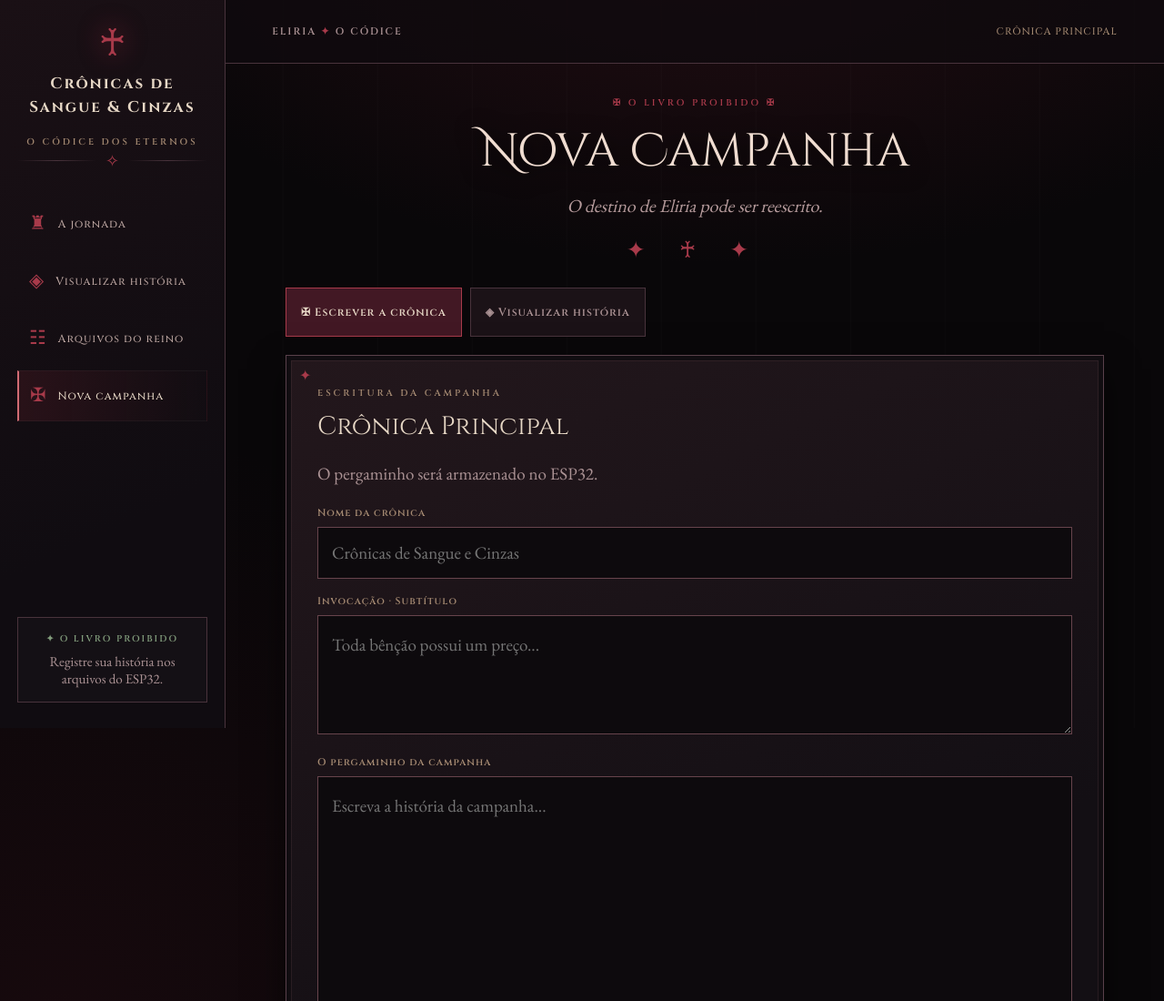
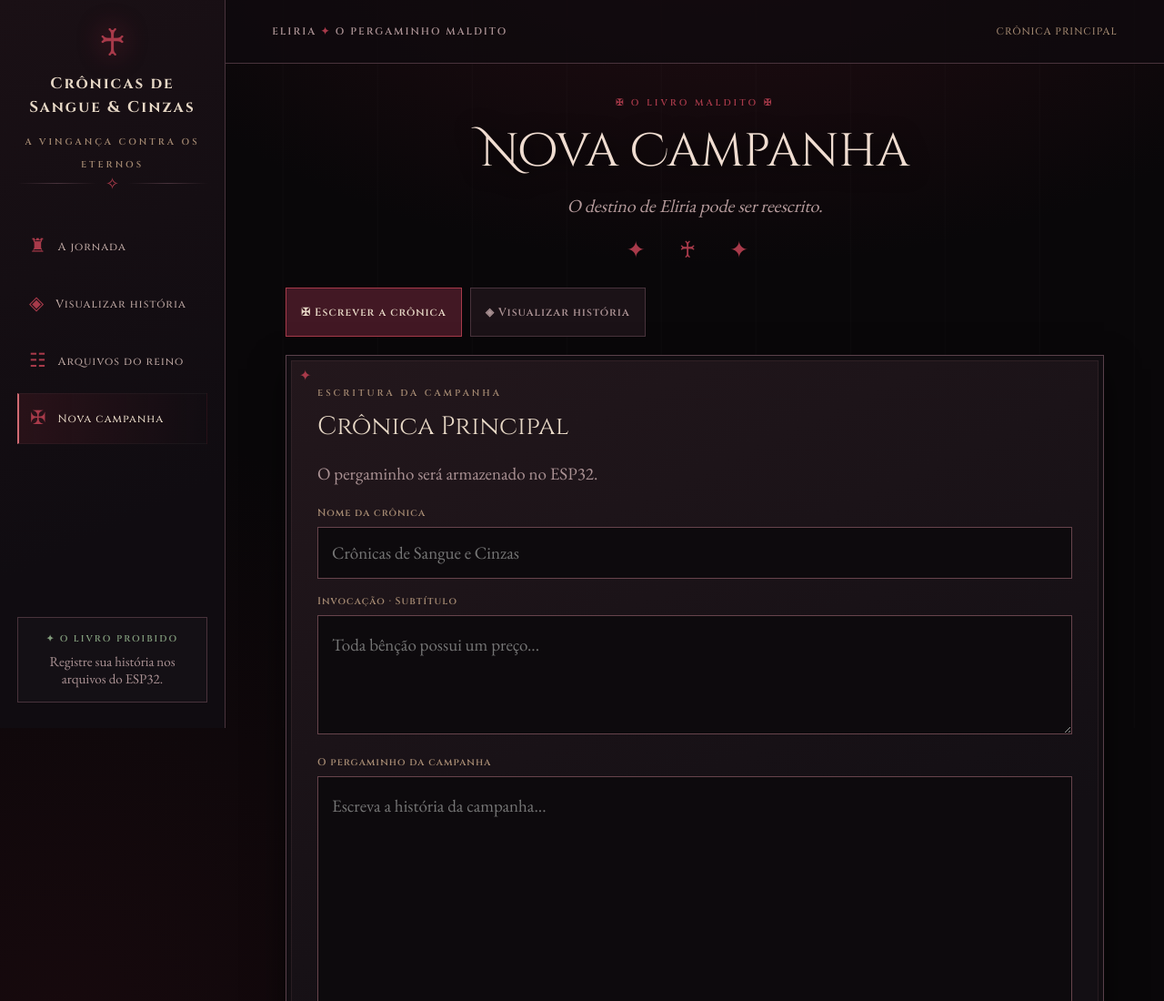
Before and after one commit to engs-alexsandrosouza-dev/Trabalho-Hardlab-RPG-com-RFID-, a plain HTML site: page data/campanha.html in a window 1280 px wide. Shown: the top 1100 px of the page at 91% size. Drawn offline with nearby package versions, Linux system fonts and the light colour scheme; no server answers.

Commit message:
alterações

```diff
--- a/data/campanha.html
+++ b/data/campanha.html
@@ -46,7 +46,7 @@
                 Sangue &amp; Cinzas
             </h1>
 
-            <small>O códice dos eternos</small>
+            <small>A vingança contra os Eternos</small>
 
             <div class="divider-orn">✧</div>
 
@@ -105,7 +105,7 @@
                 <span style="color:var(--blood)">
                     ✦
                 </span>
-                O CÓDICE
+                O PERGAMINHO MALDITO
             </div>
 
             <div class="chapter">
@@ -122,7 +122,7 @@
             <div class="masthead">
 
                 <div class="eyebrow">
-                    ✠ O livro proibido ✠
+                    ✠ O livro maldito ✠
                 </div>
 
                 <h2>Nova Campanha</h2>
```
Also changed, not shown: data/index.html (+1 -1 lines).
